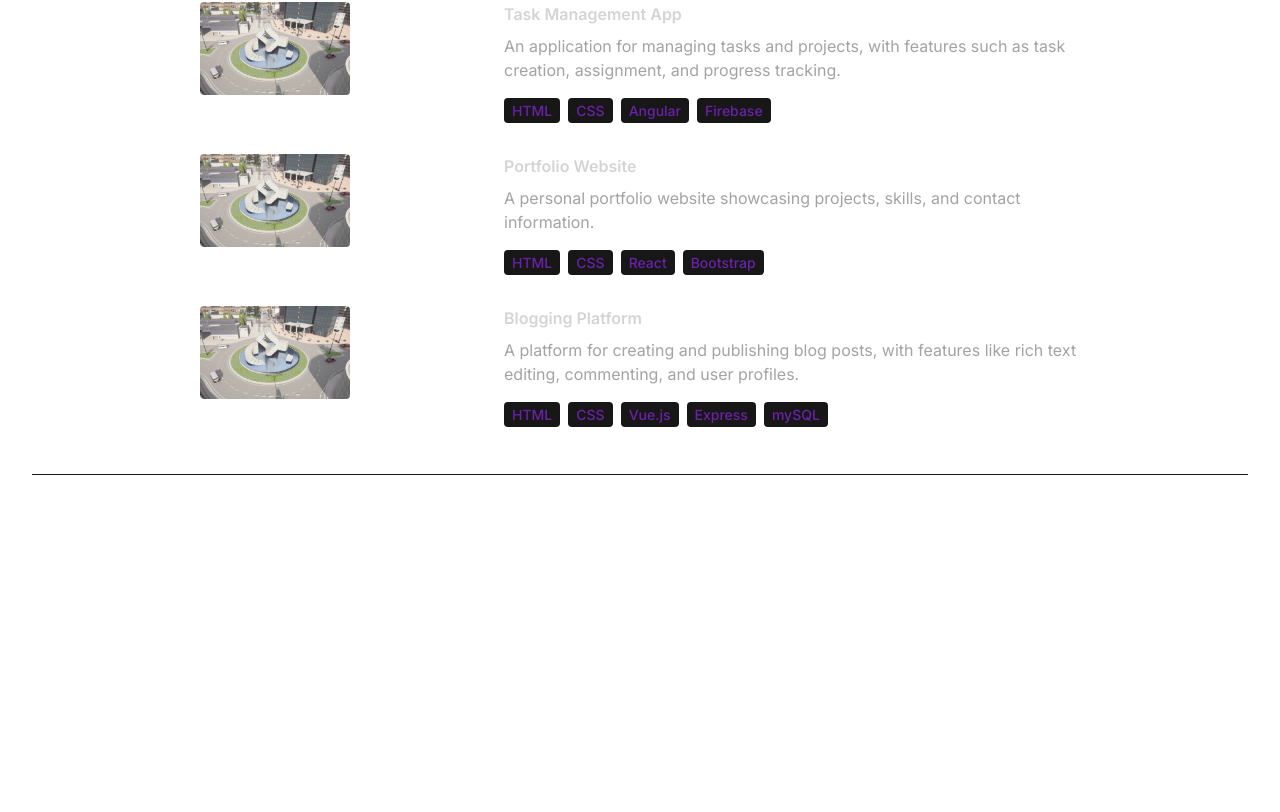
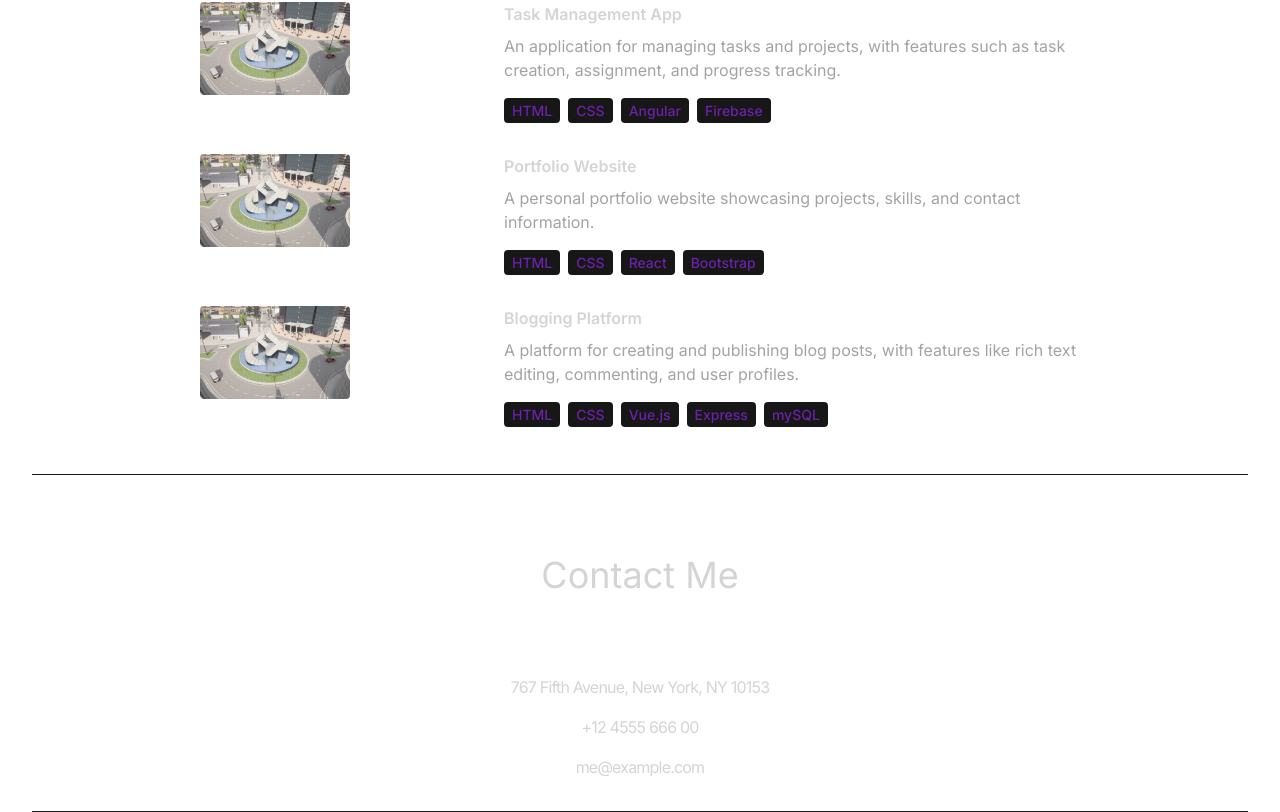
Before and after one commit to Aim-ez/portfolio, a React (Create React App) app in the folder myportfolio/: page / in a window 1280 px wide. Shown: the part 3072-3884 px from the top of the page. Before the commit the page ends 3547 px from the top, so only its background shows below. Built offline with nearby package versions, Linux system fonts and the light colour scheme.

Commit message:
Add Contact Me section

```diff
--- a/myportfolio/src/App.jsx
+++ b/myportfolio/src/App.jsx
@@ -5,6 +5,7 @@
 import Technologies from './components/Technologies'
 import Experience from './components/Experience'
 import Projects from './components/Projects'
+import Contact from './components/Contact'
 
 //https://www.youtube.com/watch?v=_63mEm3AMSY
 
@@ -22,6 +23,7 @@
         <Technologies />
         <Experience />
         <Projects />
+        <Contact />
       </div>
 
 
--- /dev/null
+++ b/myportfolio/src/components/Contact.jsx
@@ -0,0 +1,16 @@
+import { CONTACT } from "../constants"
+
+const Contact = () => {
+  return (
+    <div className="border-b border-neutral-900 pb-4">
+        <h1 className="my-20 text-center text-4xl">Contact Me</h1>
+        <div className="text-center tracking-tighter">
+            <p className="my-4">{CONTACT.address}</p>
+            <p className="my-4">{CONTACT.phoneNo}</p>
+            <p className="my-4">{CONTACT.email}</p>
+        </div>
+    </div>
+  )
+}
+
+export default Contact
```
